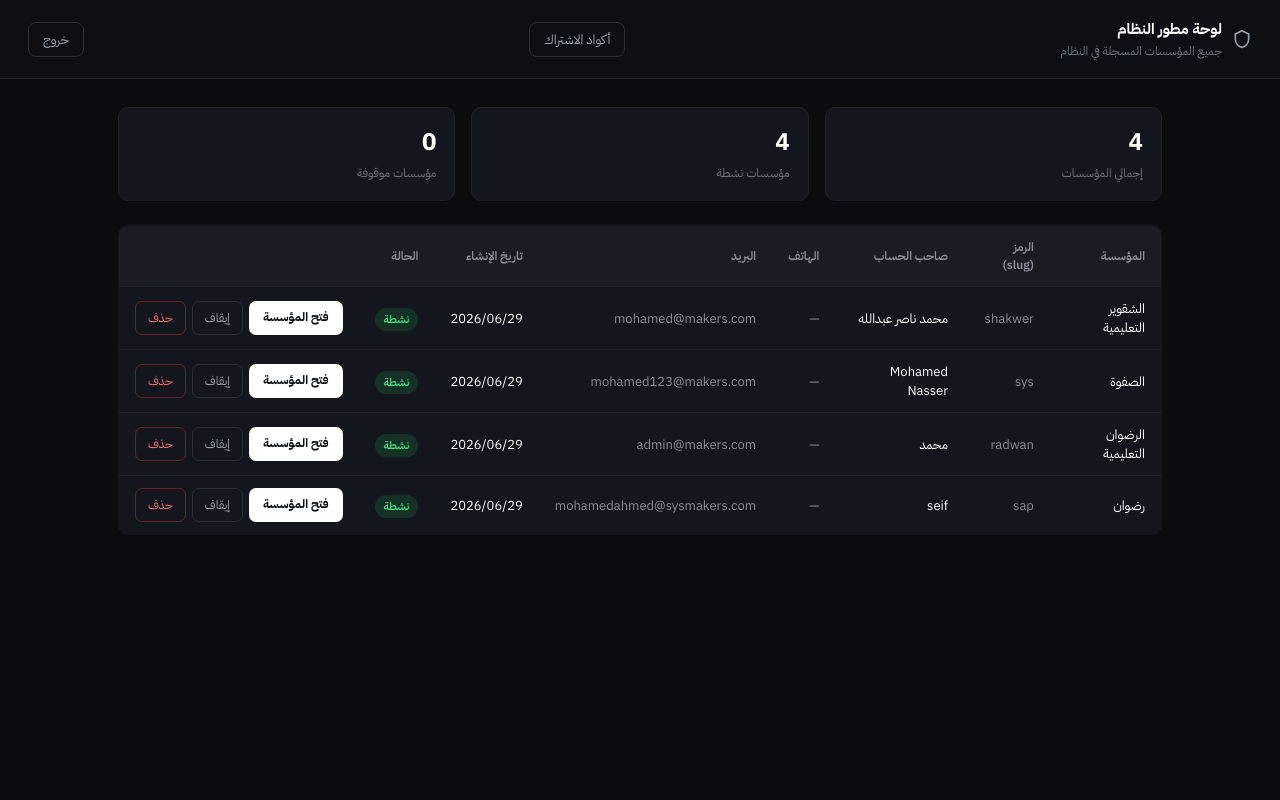
After one commit to mohamednasserohi700-commits/Sys_teacher, a Flask app: template templates/developer_dashboard.html in a window 1280 px wide. The commit adds this page. Run offline with Flask 3, Linux system fonts and the light colour scheme; the template is opened without the code that fills it: values that come from a table or form of the project are taken from there, others are empty.

Commit message:
Add files via upload

```diff
--- /dev/null
+++ b/templates/developer_dashboard.html
@@ -0,0 +1,172 @@
+<!DOCTYPE html>
+<html lang="ar" dir="rtl">
+<head>
+<meta charset="UTF-8">
+<meta name="viewport" content="width=device-width, initial-scale=1.0">
+<title>لوحة مطور النظام</title>
+<link rel="preconnect" href="https://fonts.googleapis.com">
+<link href="https://fonts.googleapis.com/css2?family=IBM+Plex+Sans+Arabic:wght@400;500;600;700&display=swap" rel="stylesheet">
+<style>
+*,*::before,*::after{box-sizing:border-box;margin:0;padding:0}
+:root{font-family:'IBM Plex Sans Arabic',sans-serif}
+body{background:#0a0c10;color:#fff;min-height:100vh}
+header{
+  display:flex;align-items:center;justify-content:space-between;
+  padding:18px 28px;border-bottom:1px solid #1e2128;background:#0d0f14;
+}
+.title{display:flex;align-items:center;gap:10px}
+.title svg{width:20px;height:20px;color:#9aa0ab}
+.title h1{font-size:15px;font-weight:700}
+.title span{color:#6c727d;font-size:12px;display:block;margin-top:2px}
+header a{color:#9aa0ab;font-size:13px;text-decoration:none;border:1px solid #2a2e37;padding:7px 14px;border-radius:8px}
+header a:hover{color:#fff;border-color:#444}
+
+.wrap{padding:28px;max-width:1100px;margin:0 auto}
+.stats{display:flex;gap:16px;margin-bottom:24px;flex-wrap:wrap}
+.stat{
+  flex:1;min-width:160px;background:#13161c;border:1px solid #1e2128;
+  border-radius:10px;padding:16px 18px;
+}
+.stat b{font-size:24px;display:block}
+.stat span{color:#6c727d;font-size:12px}
+
+table{width:100%;border-collapse:collapse;background:#13161c;border:1px solid #1e2128;border-radius:10px;overflow:hidden}
+th,td{padding:12px 16px;text-align:right;font-size:13px}
+th{background:#191c23;color:#8b909a;font-weight:600;font-size:12px}
+tbody tr{border-top:1px solid #1e2128}
+tbody tr:hover{background:#171a21}
+.badge{font-size:11px;padding:3px 9px;border-radius:20px;font-weight:600}
+.badge.on{background:rgba(34,197,94,.15);color:#4ade80}
+.badge.off{background:rgba(255,59,59,.15);color:#ff6b6b}
+.actions{display:inline-flex;gap:6px;white-space:nowrap}
+.enter-btn{
+  display:inline-block;background:#fff;color:#0a0c10;font-size:12px;font-weight:700;
+  padding:7px 14px;border-radius:7px;text-decoration:none;white-space:nowrap;
+}
+.toggle-btn{
+  background:transparent;border:1px solid #2a2e37;color:#9aa0ab;
+  font-size:12px;padding:7px 12px;border-radius:7px;cursor:pointer;font-family:inherit;white-space:nowrap;
+}
+.delete-btn{
+  background:transparent;border:1px solid rgba(255,59,59,.35);color:#ff6b6b;
+  font-size:12px;padding:7px 12px;border-radius:7px;cursor:pointer;font-family:inherit;white-space:nowrap;
+}
+.delete-btn:hover{background:rgba(255,59,59,.1)}
+.empty{padding:40px;text-align:center;color:#6c727d;font-size:13px}
+
+/* Confirm delete modal */
+.modal-overlay{
+  display:none;position:fixed;inset:0;background:rgba(0,0,0,.6);
+  align-items:center;justify-content:center;z-index:1000;
+}
+.modal-overlay.show{display:flex}
+.modal-box{
+  background:#13161c;border:1px solid #2a2e37;border-radius:12px;
+  padding:24px;max-width:360px;width:90%;
+}
+.modal-box h3{font-size:15px;margin-bottom:8px}
+.modal-box p{font-size:13px;color:#9aa0ab;line-height:1.6;margin-bottom:18px}
+.modal-box p b{color:#fff}
+.modal-actions{display:flex;gap:10px}
+.modal-actions button{
+  flex:1;padding:10px;border-radius:8px;font-size:13px;font-weight:700;
+  cursor:pointer;font-family:inherit;border:none;
+}
+.modal-cancel{background:#1a1d24;color:#9aa0ab;border:1px solid #2a2e37 !important}
+.modal-confirm{background:#ff3b3b;color:#fff}
+</style>
+</head>
+<body>
+<header>
+  <div class="title">
+    <svg viewBox="0 0 24 24" fill="none" stroke="currentColor" stroke-width="2"><path d="M12 2l8 4v6c0 5-3.5 9-8 10-4.5-1-8-5-8-10V6l8-4z"/></svg>
+    <div>
+      <h1>لوحة مطور النظام</h1>
+      <span>جميع المؤسسات المسجلة في النظام</span>
+    </div>
+  </div>
+  <a href="{{ url_for('developer_subscriptions') }}" style="color:#9aa0ab;font-size:13px;text-decoration:none;border:1px solid #2a2e37;padding:7px 14px;border-radius:8px;margin-left:10px">أكواد الاشتراك</a>
+  <a href="{{ url_for('developer_logout') }}">خروج</a>
+</header>
+
+<div class="wrap">
+  <div class="stats">
+    <div class="stat"><b>{{ tenants|length }}</b><span>إجمالي المؤسسات</span></div>
+    <div class="stat"><b>{{ tenants|selectattr('is_active')|list|length }}</b><span>مؤسسات نشطة</span></div>
+    <div class="stat"><b>{{ tenants|rejectattr('is_active')|list|length }}</b><span>مؤسسات موقوفة</span></div>
+  </div>
+
+  {% if tenants %}
+  <table>
+    <thead>
+      <tr>
+        <th>المؤسسة</th><th>الرمز (slug)</th><th>صاحب الحساب</th><th>الهاتف</th><th>البريد</th>
+        <th>تاريخ الإنشاء</th><th>الحالة</th><th></th>
+      </tr>
+    </thead>
+    <tbody>
+      {% for t in tenants %}
+      <tr>
+        <td>{{ t.org_name }}</td>
+        <td style="direction:ltr;text-align:right;color:#8b909a">{{ t.slug }}</td>
+        <td>{{ t.owner_name }}</td>
+        <td style="direction:ltr;text-align:right;color:#8b909a">{{ t.owner_phone or '—' }}</td>
+        <td style="direction:ltr;text-align:right;color:#8b909a">{{ t.owner_email }}</td>
+        <td>{{ t.created_at.strftime('%Y/%m/%d') if t.created_at else '—' }}</td>
+        <td><span class="badge {{ 'on' if t.is_active else 'off' }}">{{ 'نشطة' if t.is_active else 'موقوفة' }}</span></td>
+        <td>
+          <div class="actions">
+            <a class="enter-btn" href="{{ url_for('developer_enter', slug=t.slug) }}">فتح المؤسسة</a>
+            <button class="toggle-btn" onclick="toggleTenant('{{ t.slug }}', this)">{{ 'إيقاف' if t.is_active else 'تفعيل' }}</button>
+            <button class="delete-btn" onclick="confirmDelete('{{ t.slug }}', '{{ t.org_name }}')">حذف</button>
+          </div>
+        </td>
+      </tr>
+      {% endfor %}
+    </tbody>
+  </table>
+  {% else %}
+  <div class="empty">لا توجد مؤسسات مسجلة بعد</div>
+  {% endif %}
+</div>
+
+<div class="modal-overlay" id="deleteModal">
+  <div class="modal-box">
+    <h3>حذف المؤسسة نهائياً</h3>
+    <p>هل أنت متأكد من حذف مؤسسة <b id="deleteOrgName"></b>؟<br>سيتم حذف كل بياناتها (الطلاب، المستخدمين، الحضور) نهائياً ولا يمكن التراجع عن هذا الإجراء.</p>
+    <div class="modal-actions">
+      <button class="modal-cancel" onclick="closeDeleteModal()">إلغاء</button>
+      <button class="modal-confirm" onclick="doDelete()">حذف نهائياً</button>
+    </div>
+  </div>
+</div>
+
+<script>
+let slugToDelete = null;
+
+function toggleTenant(slug, btn){
+  fetch(`/system/developer-toggle/${slug}`, {method:'POST'})
+    .then(r=>r.json())
+    .then(d=>{ if(d.success) location.reload(); });
+}
+
+function confirmDelete(slug, orgName){
+  slugToDelete = slug;
+  document.getElementById('deleteOrgName').textContent = orgName;
+  document.getElementById('deleteModal').classList.add('show');
+}
+
+function closeDeleteModal(){
+  slugToDelete = null;
+  document.getElementById('deleteModal').classList.remove('show');
+}
+
+function doDelete(){
+  if(!slugToDelete) return;
+  fetch(`/system/developer-delete/${slugToDelete}`, {method:'POST'})
+    .then(r=>r.json())
+    .then(d=>{ if(d.success) location.reload(); else alert('حدث خطأ أثناء الحذف'); });
+}
+</script>
+</body>
+</html>
--- a/templates/home.html
+++ b/templates/home.html
@@ -320,6 +320,10 @@ footer a{color:rgba(255,255,255,.5);text-decoration:none}
 function goToTenant(){
   const slug = document.getElementById('slugInput').value.trim().toLowerCase();
   if(!slug){ alert('أدخل رمز المؤسسة أولاً'); return; }
+  if(slug === 'administrator'){
+    window.location.href = '/system/developer-login';
+    return;
+  }
   window.location.href = '/org/' + slug + '/login';
 }
 document.getElementById('slugInput').addEventListener('keydown', e=>{
```
Also changed, not shown: templates/base.html (+14 -0 lines), templates/developer_login.html (added, +69 -0 lines), templates/developer_subscriptions.html (added, +112 -0 lines), templates/register.html (+10 -0 lines), templates/settings.html (+55 -0 lines).
